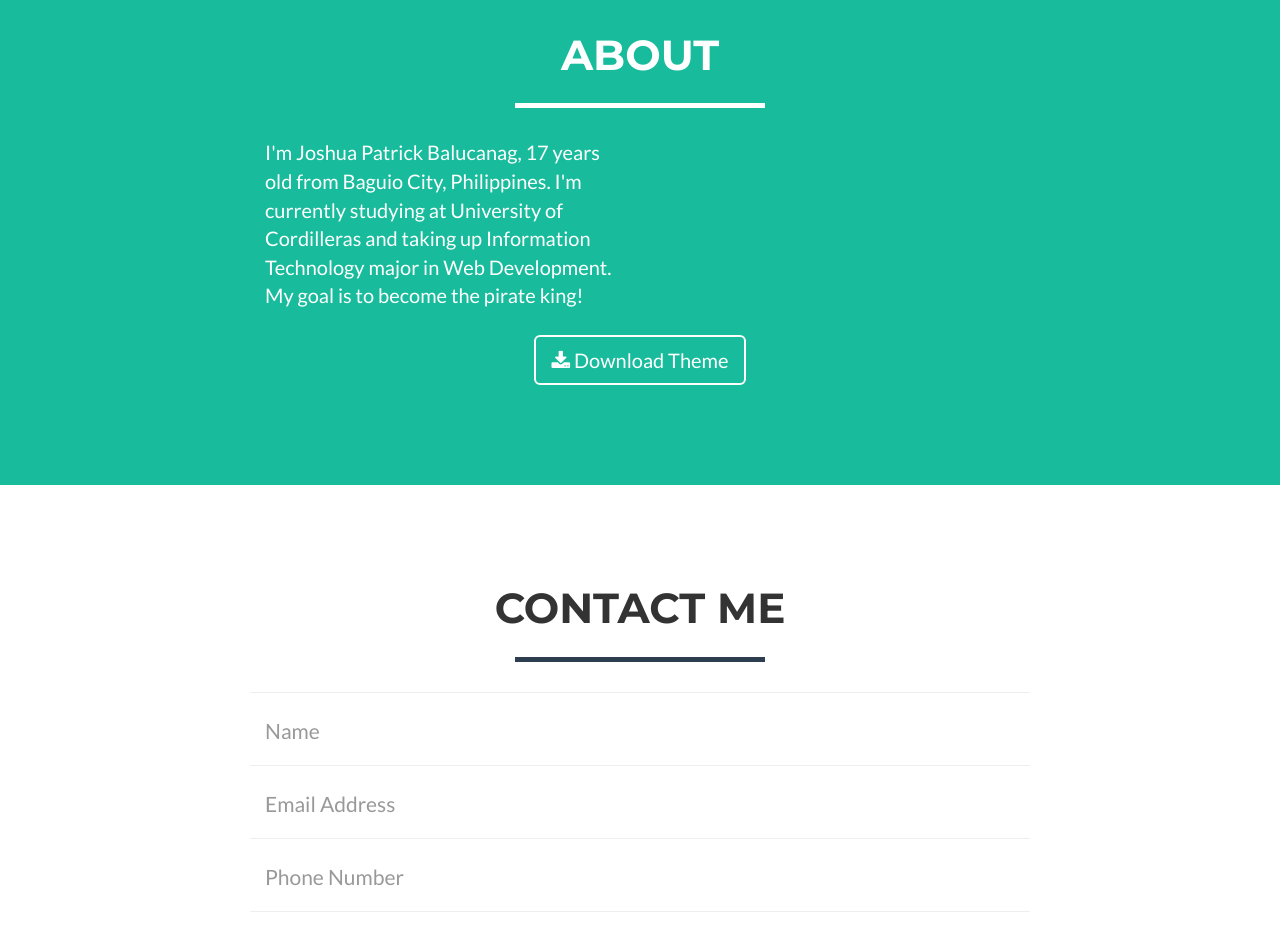
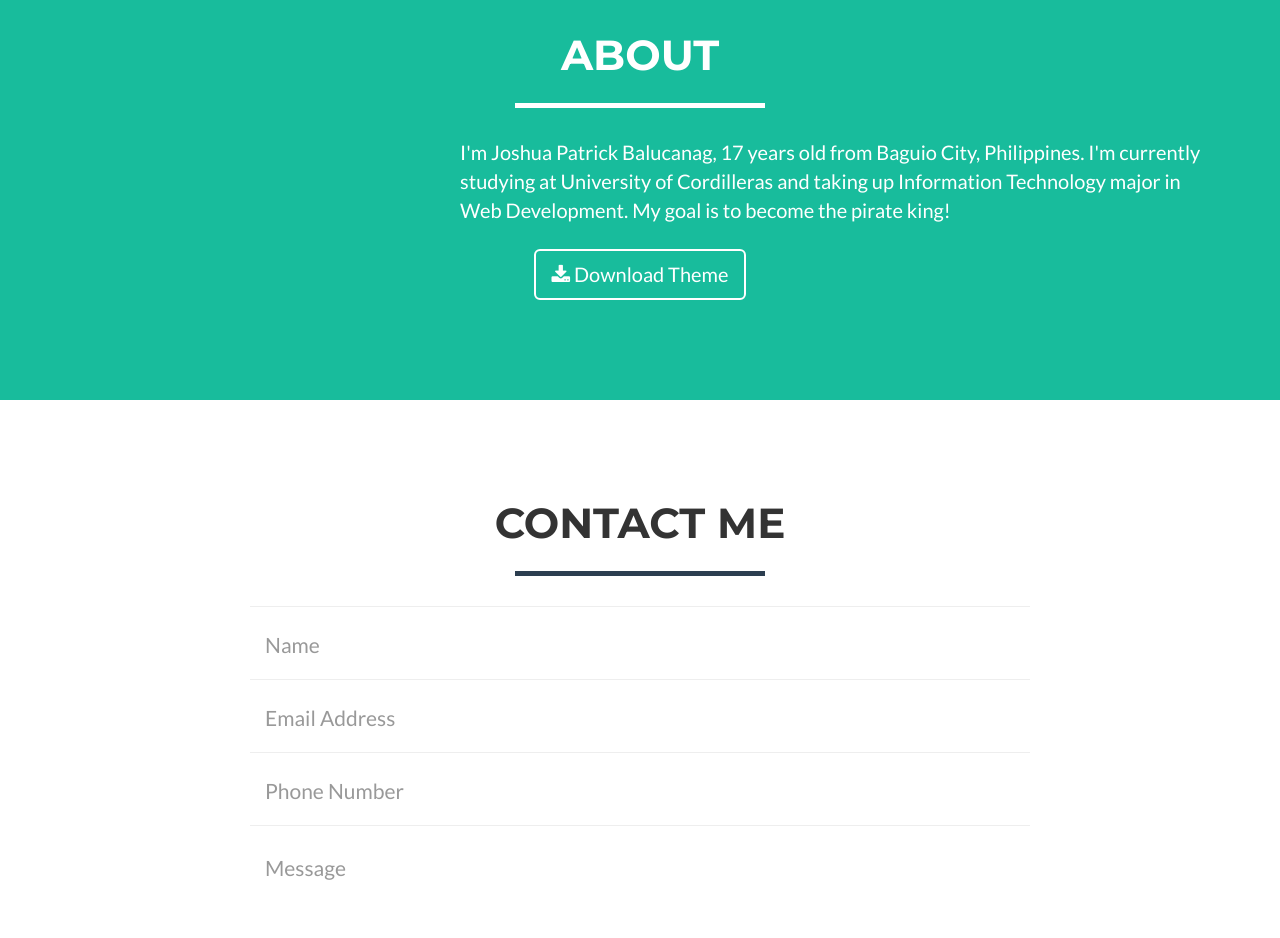
Before and after one commit to joshuapatrick/joshuapatrick.github.io, a website: page index.html in a window 1280 px wide. Shown: the part 1720-2658 px from the top of the page. Drawn offline with nearby package versions, Linux system fonts and the light colour scheme.

Commit message:
Add files via upload

```diff
--- a/index.html
+++ b/index.html
@@ -166,7 +166,7 @@
                 </div>
             </div>
             <div class="row">
-                <div class="col-lg-4 col-lg-offset-2">
+                <div class="col-lg-8 col-lg-offset-4">
                     <p>I'm Joshua Patrick Balucanag, 17 years old from Baguio City, Philippines. I'm currently studying at University of Cordilleras and taking up Information Technology major in Web Development. My goal is to become the pirate king!</p>
                 </div>
                 <div class="col-lg-8 col-lg-offset-2 text-center">
```
